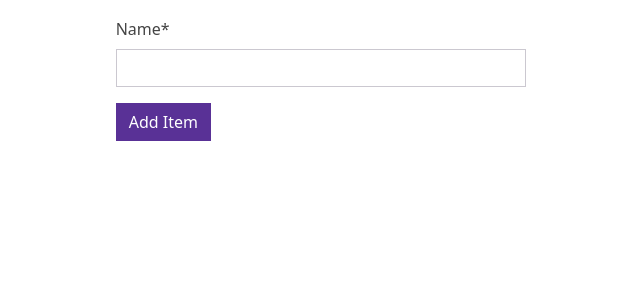
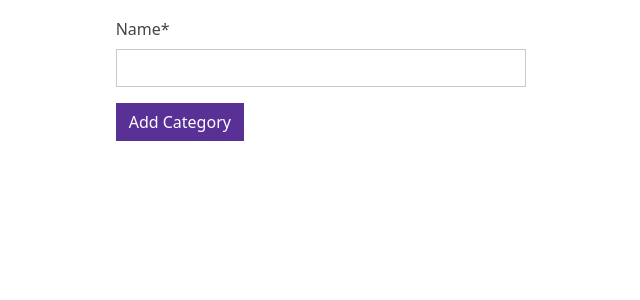
Before and after one commit to connorGA/Airhouse_Clone, a Django app: page /create-category/ in a window 1280 px wide. Shown: the part 303-603 px from the top of the page, without its empty margins (319-959 px from the left). Run offline with Django 5.2, Linux system fonts and the light colour scheme; the visitor is signed in with stand-in values (Sample User, id 1); some libraries are stand-ins or nearby versions.

Commit message:
index button directs to inventory, adjusted button on category_form.html

```diff
--- a/airhouse/templates/airhouse/category_form.html
+++ b/airhouse/templates/airhouse/category_form.html
@@ -14,7 +14,7 @@
                 {{ form|crispy }}
 
                 <div class="mt-3">
-                    <button class="btn btn-primary">Add Item</button>
+                    <button class="btn btn-primary">Add Category</button>
                 </div>
             </form>
         </div>
--- a/airhouse/templates/airhouse/index.html
+++ b/airhouse/templates/airhouse/index.html
@@ -7,7 +7,7 @@
 			<h1 class="display-4 fw-light text-primary">Scalable operations for scaling brands</h1>
 			<p class="lead fw-light mt-4">Airhouse is a network of high-volume, high-performance warehouses connected by powerful technology. Leverage unparalleled data insights to scale with the efficiency of the world’s largest brands.</p>
 			<div class="mt-5">
-				<a href="{% url 'create-category' %}" class="btn btn-lg btn-primary">Get Started Now!</a>
+				<a href="{% url 'dashboard' %}" class="btn btn-lg btn-primary">Get Started Now!</a>
 			</div>
 		</div>
 	</div>
```
